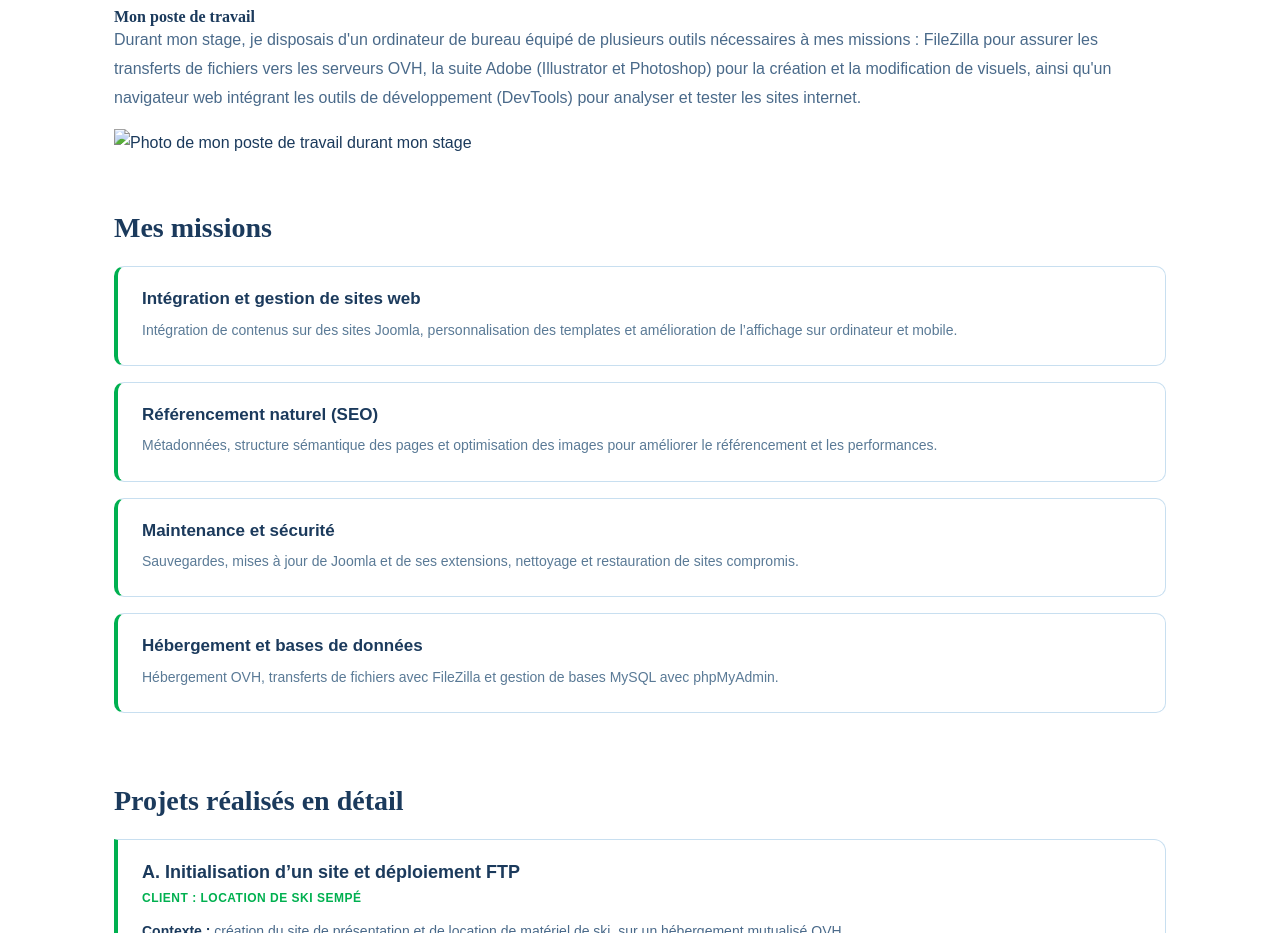
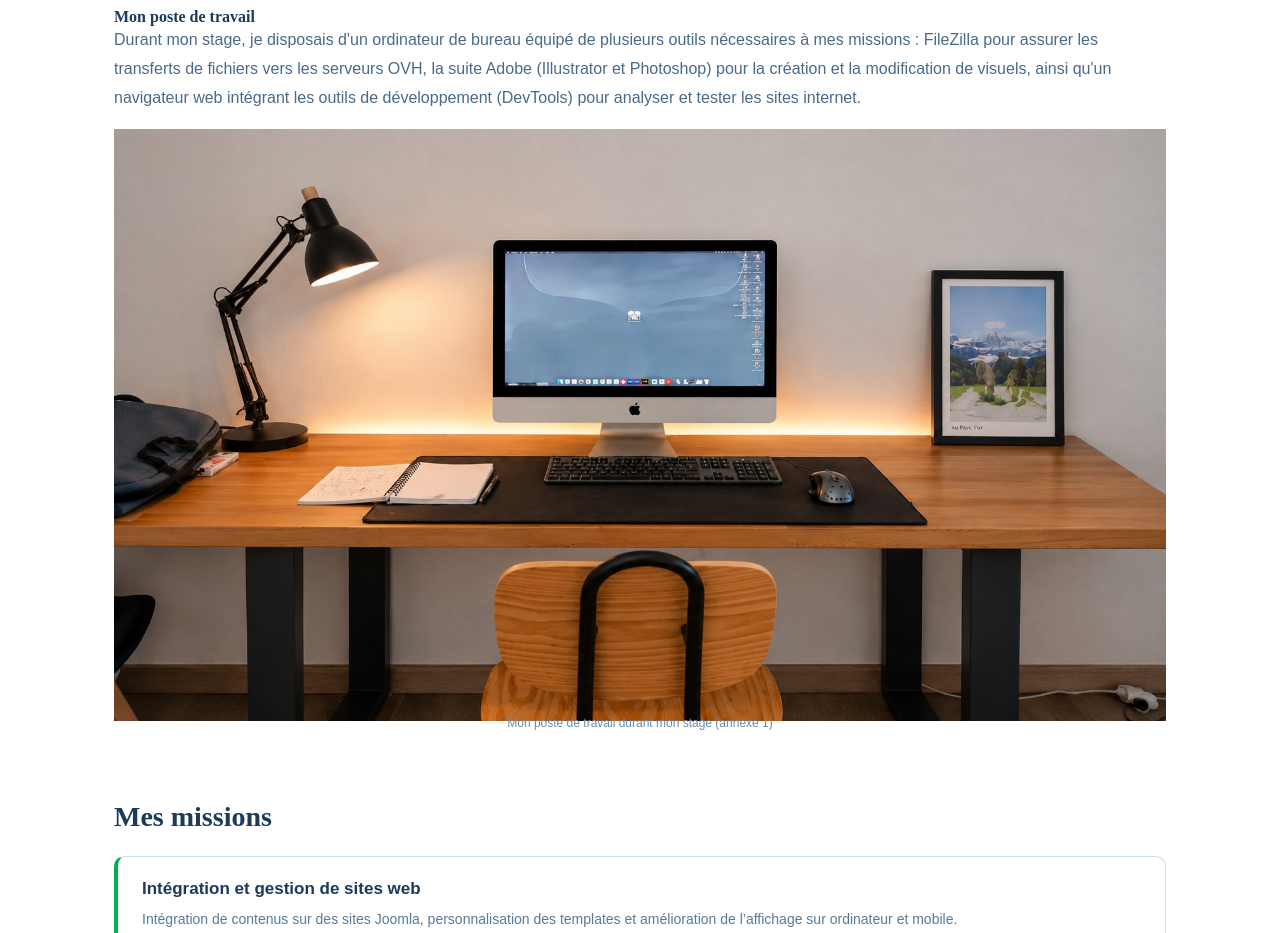
Before and after one commit to Guillaume-cr1/Portfolio, a plain HTML site: page pages/stages/stage1.html in a window 1280 px wide. Shown: the part 1260-2193 px from the top of the page. Drawn offline with Linux system fonts and the light colour scheme.

Commit message:
modif finale

```diff
--- a/pages/stages/stage1.html
+++ b/pages/stages/stage1.html
@@ -106,8 +106,11 @@
             <p>L’agence traversait une période chargée : plusieurs créations et refontes de sites, des maintenances en cours, puis une cyberattaque touchant plusieurs sites clients. Chaque matin, un point d’avancement permettait de répartir les tâches. Après une première phase d’observation, mes missions sont devenues de plus en plus techniques, ce qui m’a permis de gagner en autonomie tout en restant accompagné par mon tuteur.</p>
             <h3 style="font-size:16px">Mon poste de travail</h3>
             <p>Durant mon stage, je disposais d'un ordinateur de bureau équipé de plusieurs outils nécessaires à mes missions : FileZilla pour assurer les transferts de fichiers vers les serveurs OVH, la suite Adobe (Illustrator et Photoshop) pour la création et la modification de visuels, ainsi qu'un navigateur web intégrant les outils de développement (DevTools) pour analyser et tester les sites internet.</p>
-            <div class="stage1-poste-travail"></div>
-            <img src="images/stage1-poste-travail.jpg" alt="Photo de mon poste de travail durant mon stage">
+            <figure class="stage-fig">
+    <img src="../../images/stage1-poste-travail.jpg"
+         alt="Photo de mon poste de travail durant mon stage">
+    <figcaption>Mon poste de travail durant mon stage (annexe 1)</figcaption>
+</figure>
         </section>
 
         <section class="stage-section">
```
Also changed, not shown: pages/veille.html (+4 -0 lines).
